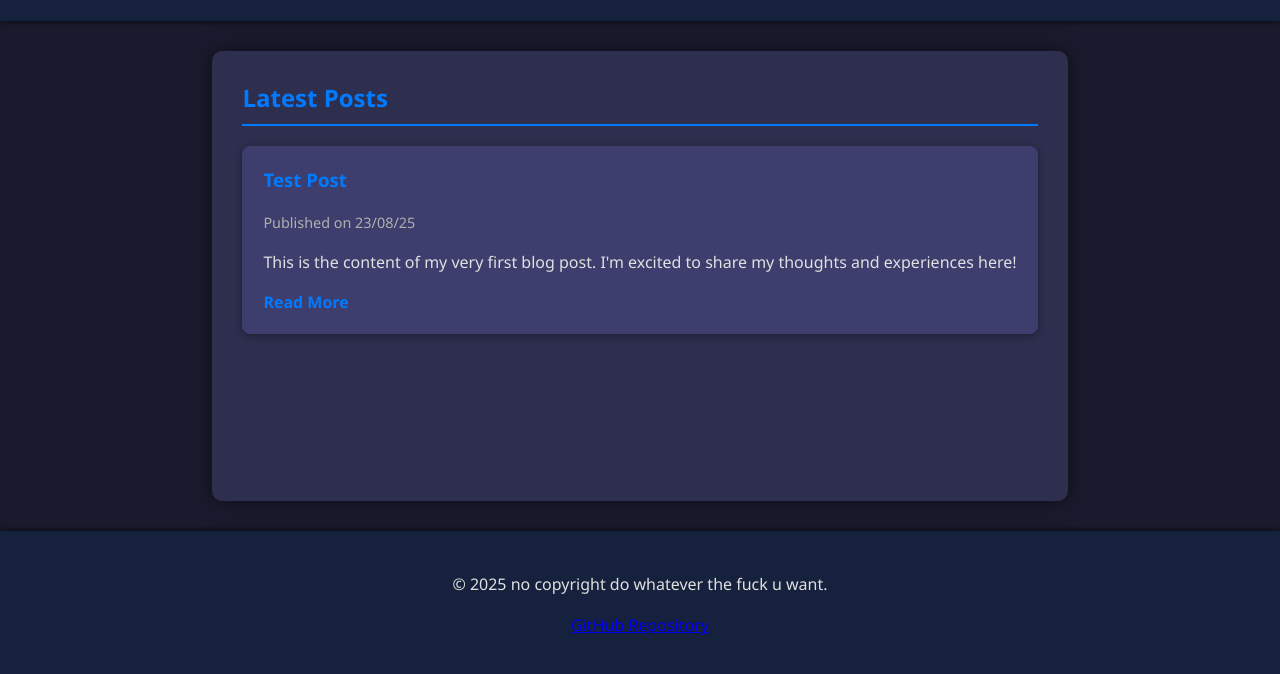
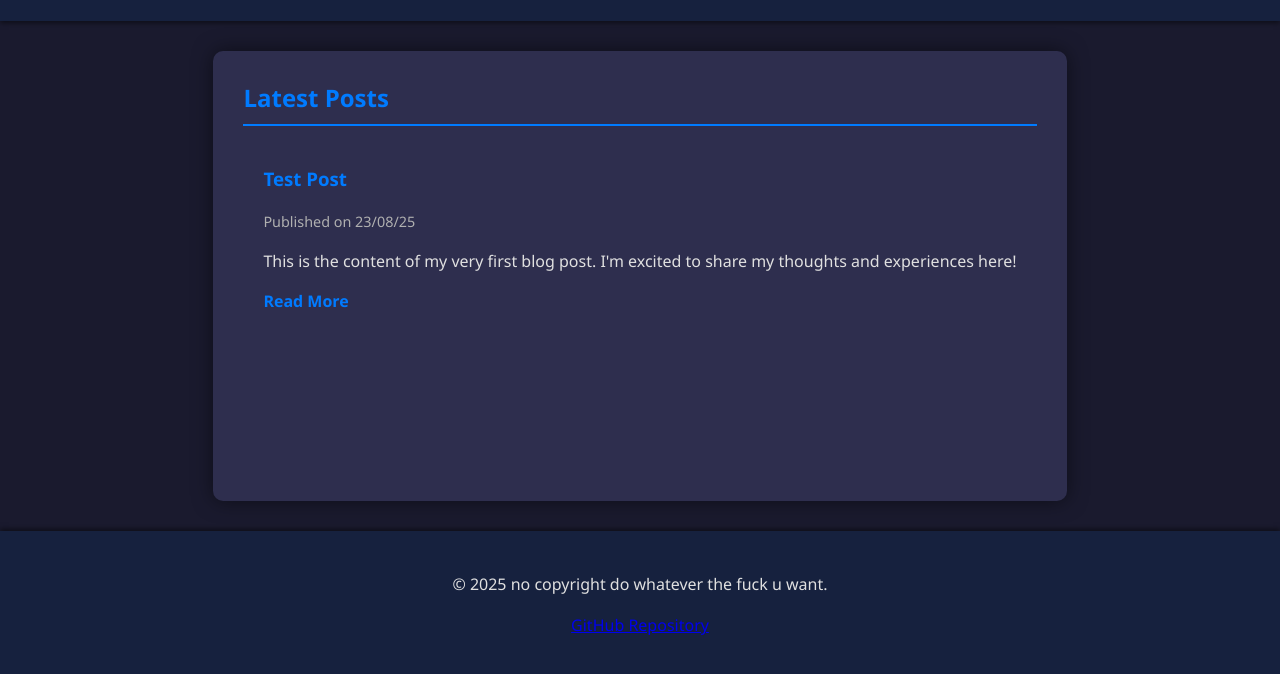
Before and after one commit to nyanvil/nyanvil.site, a plain HTML site: page blog.html in a window 1280 px wide. Shown: the part 120-794 px from the top of the page. Drawn offline with Linux system fonts and the light colour scheme.

Commit message:
Adjust blog post styling for consistent look

```diff
--- a/style.css
+++ b/style.css
@@ -79,10 +79,7 @@ footer {
 .blog-post {
     margin-bottom: 30px;
     padding: 20px;
-    border: 1px solid #3e3e6e;
-    border-radius: 8px;
-    background-color: #3e3e6e;
-    box-shadow: 0 2px 8px rgba(0, 0, 0, 0.3);
+    background-color: #2e2e4e;
 }
 
 .blog-post h3 {
```
